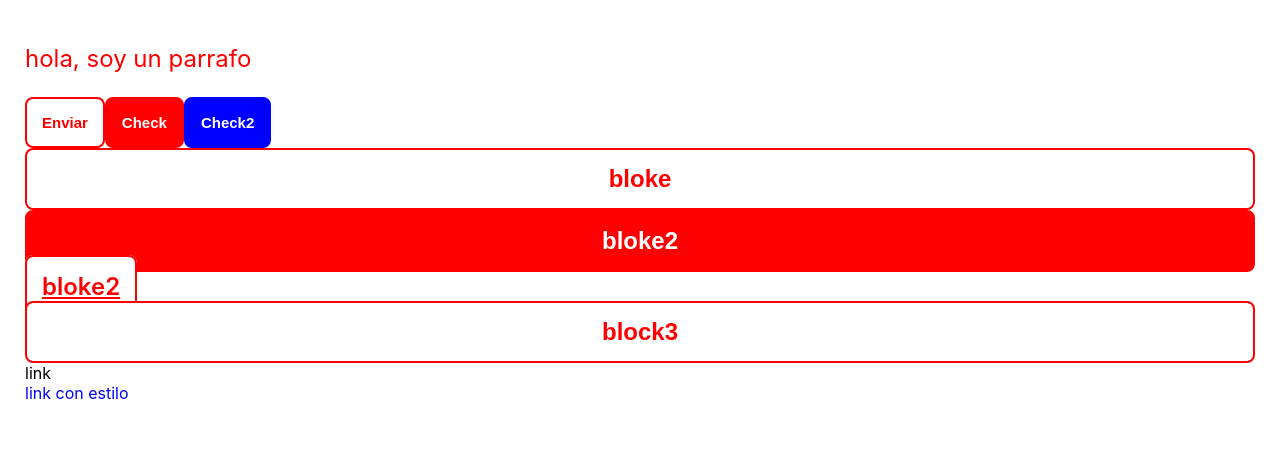
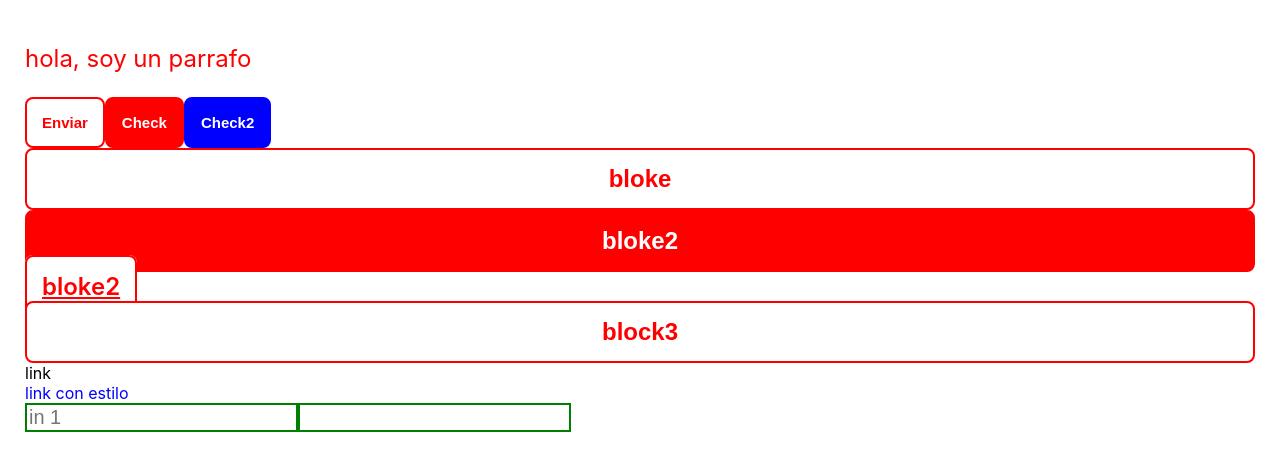
Before and after one commit to Glen1986/my-styled-components, a React (Create React App) app: page / in a window 1280 px wide. Shown: the top 470 px of the page. Built offline with nearby package versions, Linux system fonts and the light colour scheme.

Commit message:
styled-components-agregado-propiedades

```diff
--- a/src/App.js
+++ b/src/App.js
@@ -38,6 +38,17 @@ const Link = ({ className, ...props }) => {
 const StyledLink = styled(Link)`
     color: blue;
 `
+const Input = styled.input.attrs((props) => ({
+    type: 'test',
+    color: props.color || 'red',
+}))`
+    font-size: 20px;
+    border: solid 2px green;
+    color: ${(props) => props.color};
+`
+const Password = styled(Input).attrs({
+    type: 'password',
+})``
 function App() {
     return (
         <Content>
@@ -58,6 +69,9 @@ function App() {
             <Link>link</Link>
             <br />
             <StyledLink>link con estilo</StyledLink>
+            <br />
+            <Input placeholder="in 1" color="blue" />
+            <Password color="black" />
         </Content>
     )
 }
```
